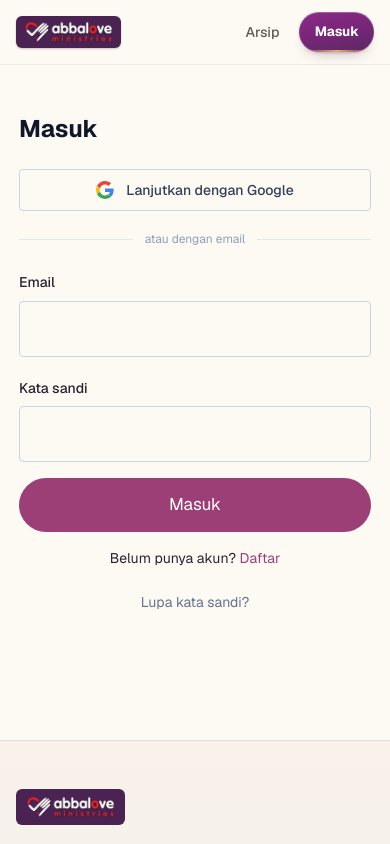
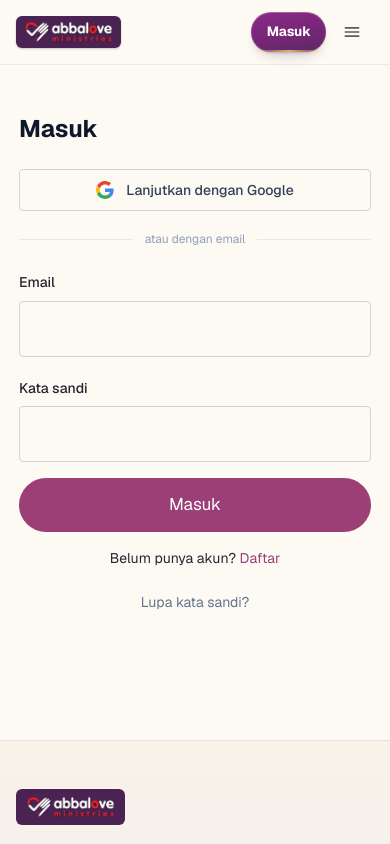
Before and after one commit to yohanesbelajar/renungan-abbapalem, a Next.js app: page /masuk in a window 390 px wide. Shown: the top 844 px of the page. Built offline with nearby package versions, Linux system fonts and the light colour scheme; no server answers.

Commit message:
Menu HP lengkap: tombol ☰ di bilah atas dengan Arsip, Tentang, dan Admin (staf) — sama seperti di laptop

```diff
--- a/src/components/Header.tsx
+++ b/src/components/Header.tsx
@@ -1,5 +1,6 @@
 import Link from "next/link";
 import { createClient } from "@/lib/supabase/server";
+import MenuMobile from "./MenuMobile";
 
 export default async function Header() {
   const supabase = await createClient();
@@ -41,7 +42,7 @@ export default async function Header() {
         <nav className="flex items-center gap-1 text-[14px] font-medium">
           <Link
             href="/arsip"
-            className="inline-flex min-h-11 items-center rounded-full px-3 text-tinta-2 transition hover:bg-lavender hover:text-plum"
+            className="hidden min-h-11 items-center rounded-full px-3 text-tinta-2 transition hover:bg-lavender hover:text-plum sm:inline-flex"
           >
             Arsip
           </Link>
@@ -65,6 +66,7 @@ export default async function Header() {
           >
             {user ? "Profil" : "Masuk"}
           </Link>
+          <MenuMobile isStaff={isStaff} />
         </nav>
       </div>
     </header>
--- /dev/null
+++ b/src/components/MenuMobile.tsx
@@ -0,0 +1,88 @@
+"use client";
+
+import Link from "next/link";
+import { usePathname } from "next/navigation";
+import { useEffect, useRef, useState } from "react";
+
+// Menu tambahan khusus layar HP (< sm), tempat tautan "Tentang"/"Admin"
+// disembunyikan dari bilah atas karena ruang tidak cukup.
+export default function MenuMobile({ isStaff }: { isStaff: boolean }) {
+  const [buka, setBuka] = useState(false);
+  const kotak = useRef<HTMLDivElement>(null);
+  const jalur = usePathname();
+
+  useEffect(() => setBuka(false), [jalur]);
+
+  useEffect(() => {
+    if (!buka) return;
+    function diLuar(e: MouseEvent) {
+      if (kotak.current && !kotak.current.contains(e.target as Node)) setBuka(false);
+    }
+    function tombolEsc(e: KeyboardEvent) {
+      if (e.key === "Escape") setBuka(false);
+    }
+    document.addEventListener("mousedown", diLuar);
+    document.addEventListener("keydown", tombolEsc);
+    return () => {
+      document.removeEventListener("mousedown", diLuar);
+      document.removeEventListener("keydown", tombolEsc);
+    };
+  }, [buka]);
+
+  return (
+    <div ref={kotak} className="relative sm:hidden">
+      <button
+        type="button"
+        onClick={() => setBuka((v) => !v)}
+        aria-expanded={buka}
+        aria-controls="menu-hp"
+        aria-label="Menu lainnya"
+        className="inline-flex h-11 w-11 items-center justify-center rounded-full text-tinta-2 transition hover:bg-lavender hover:text-plum aria-expanded:bg-lavender aria-expanded:text-plum"
+      >
+        <svg
+          viewBox="0 0 24 24"
+          fill="none"
+          stroke="currentColor"
+          strokeWidth="2"
+          strokeLinecap="round"
+          aria-hidden="true"
+          className="h-5 w-5"
+        >
+          {buka ? (
+            <path d="M6 6l12 12M18 6 6 18" />
+          ) : (
+            <path d="M4 7h16M4 12h16M4 17h16" />
+          )}
+        </svg>
+      </button>
+
+      {buka && (
+        <div
+          id="menu-hp"
+          className="absolute right-0 top-[calc(100%+6px)] z-50 min-w-[180px] overflow-hidden rounded-2xl border border-garis-tipis bg-cream p-1.5 shadow-[0_16px_40px_-18px_rgba(53,22,58,0.45)]"
+        >
+          <Link
+            href="/arsip"
+            className="flex min-h-11 items-center rounded-xl px-3 text-[14px] font-medium text-tinta-2 transition hover:bg-lavender hover:text-plum"
+          >
+            Arsip
+          </Link>
+          <Link
+            href="/tentang"
+            className="flex min-h-11 items-center rounded-xl px-3 text-[14px] font-medium text-tinta-2 transition hover:bg-lavender hover:text-plum"
+          >
+            Tentang
+          </Link>
+          {isStaff && (
+            <Link
+              href="/admin"
+              className="flex min-h-11 items-center rounded-xl px-3 text-[14px] font-medium text-tinta-2 transition hover:bg-lavender hover:text-plum"
+            >
+              Admin
+            </Link>
+          )}
+        </div>
+      )}
+    </div>
+  );
+}
```
